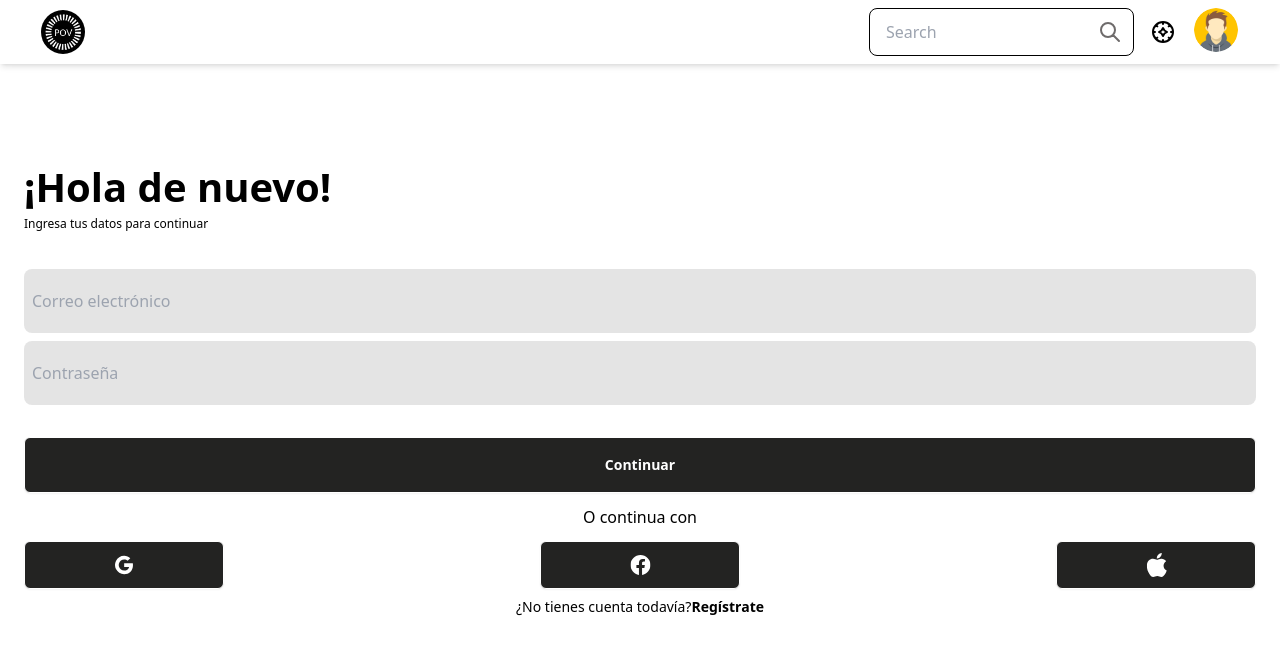
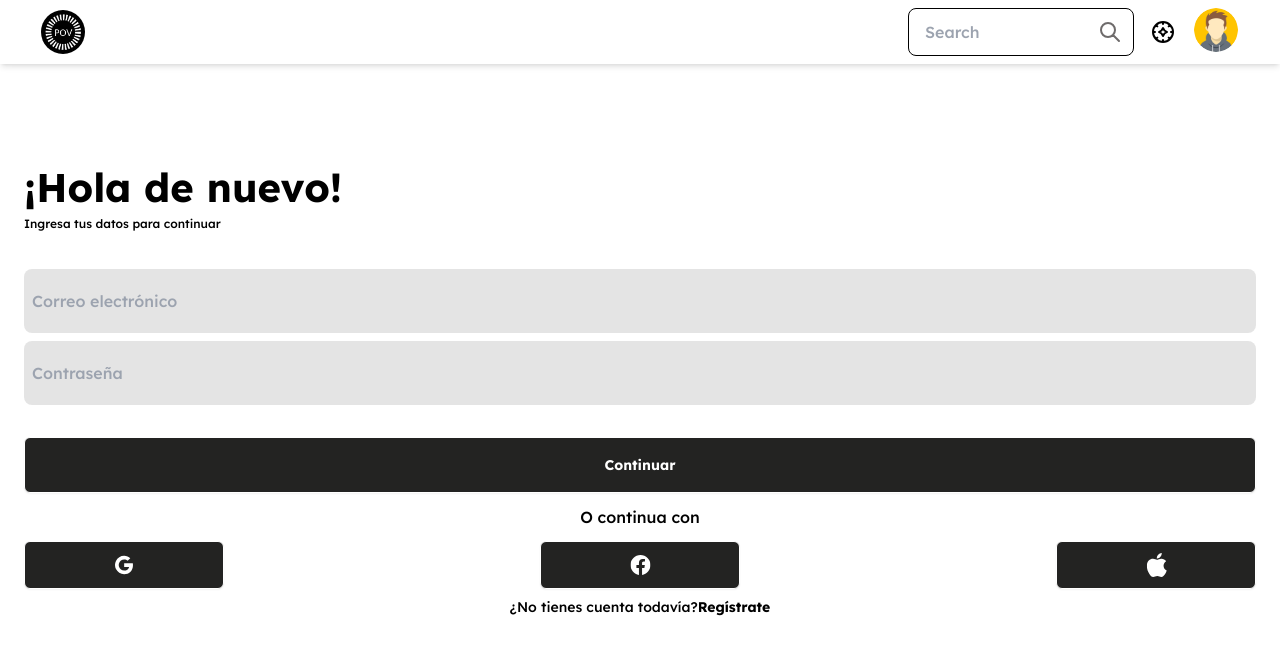
Before and after one commit to No-Country/s12-08-ft-node-react, a React (Vite) app in the folder frontend/pov/: page /login in a window 1280 px wide. Shown: the top 654 px of the page. Built offline with nearby package versions, Linux system fonts and the light colour scheme.

Commit message:
add: Font-family Lexend

```diff
--- a/frontend/pov/src/index.css
+++ b/frontend/pov/src/index.css
@@ -7,3 +7,7 @@
   margin: 0;
   box-sizing: border-box;
 }
+
+:root {
+  @apply font-lexend
+}
```
